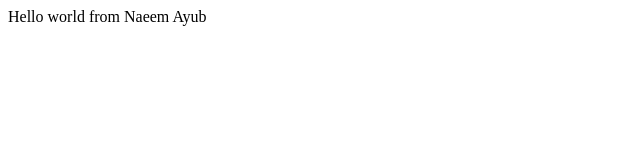
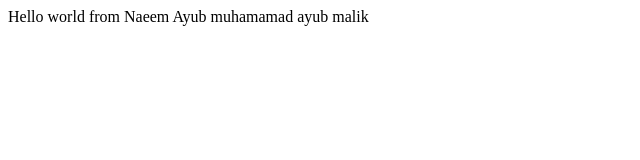
Before and after one commit to Naeemayub/bootcamp2020PIAIC, a plain HTML site: page index.html in a window 1280 px wide. Shown: the whole page, without its empty margins (0-640 px from the left). Drawn offline with Linux system fonts and the light colour scheme.

Commit message:
Update index.html

```diff
--- a/index.html
+++ b/index.html
@@ -6,7 +6,7 @@
 </head>
 <body>
     <div>
-    Hello world from Naeem Ayub
+    Hello world from Naeem Ayub  muhamamad ayub malik
 </div>
 
 </body>
```
